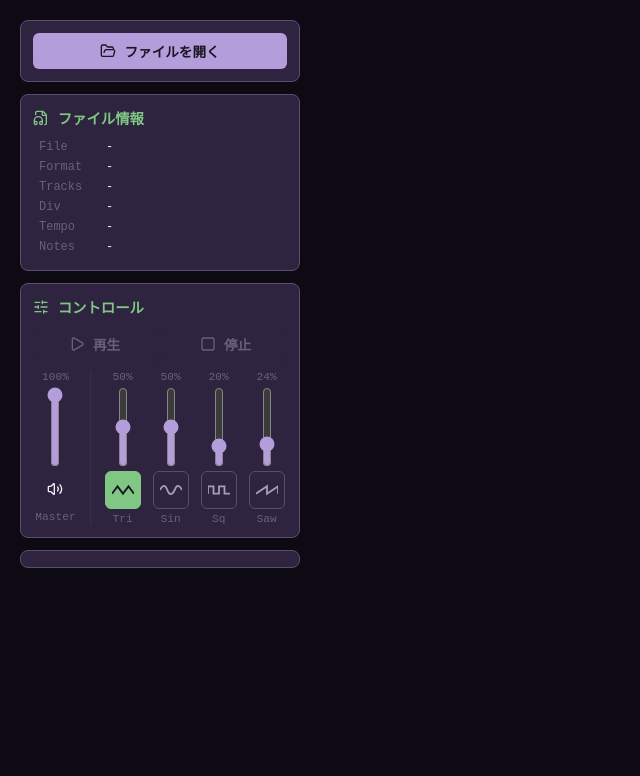
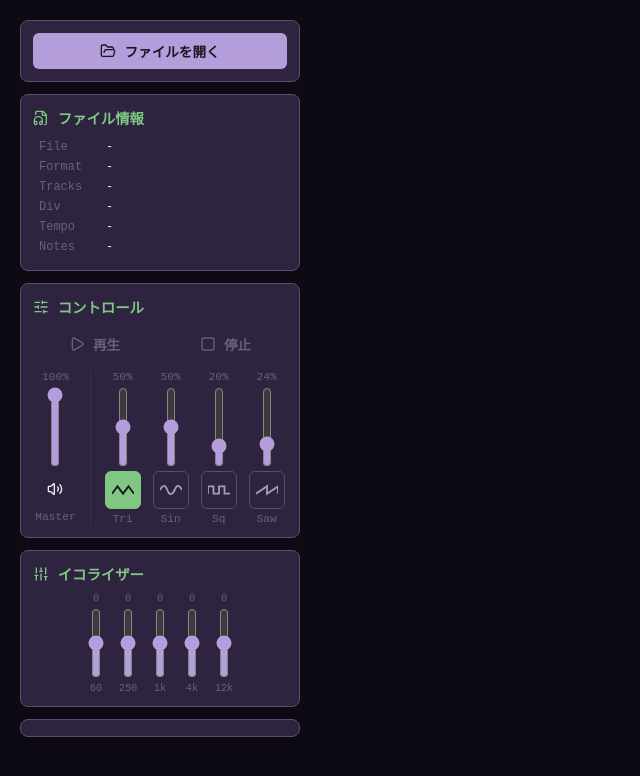
Before and after one commit to orleans-house/midi-parser, a website: page index.html in a window 1280 px wide. Shown: the whole page, without its empty margins (0-640 px from the left). Drawn offline with nearby package versions, Linux system fonts and the light colour scheme.

Commit message:
feat: 5バンドリアルタイムイコライザー (#16)

```diff
--- a/index.html
+++ b/index.html
@@ -73,6 +73,37 @@
         </div>
       </div>
 
+      <div class="panel-section">
+        <h3><i data-lucide="sliders-vertical"></i> イコライザー</h3>
+        <div id="eq-mixer">
+          <div class="eq-band" data-freq="60">
+            <span class="eq-val">0</span>
+            <input type="range" class="eq-slider" min="-12" max="12" value="0" orient="vertical">
+            <span class="eq-label">60</span>
+          </div>
+          <div class="eq-band" data-freq="250">
+            <span class="eq-val">0</span>
+            <input type="range" class="eq-slider" min="-12" max="12" value="0" orient="vertical">
+            <span class="eq-label">250</span>
+          </div>
+          <div class="eq-band" data-freq="1000">
+            <span class="eq-val">0</span>
+            <input type="range" class="eq-slider" min="-12" max="12" value="0" orient="vertical">
+            <span class="eq-label">1k</span>
+          </div>
+          <div class="eq-band" data-freq="4000">
+            <span class="eq-val">0</span>
+            <input type="range" class="eq-slider" min="-12" max="12" value="0" orient="vertical">
+            <span class="eq-label">4k</span>
+          </div>
+          <div class="eq-band" data-freq="12000">
+            <span class="eq-val">0</span>
+            <input type="range" class="eq-slider" min="-12" max="12" value="0" orient="vertical">
+            <span class="eq-label">12k</span>
+          </div>
+        </div>
+      </div>
+
       <div id="position-info" class="panel-section">
         <span id="position-display"></span>
       </div>
--- a/js/app.js
+++ b/js/app.js
@@ -181,6 +181,19 @@ btnPlay.addEventListener('click', () => {
 });
 btnStop.addEventListener('click', () => stopPlayback());
 
+// EQ スライダーイベント
+document.querySelectorAll('.eq-band').forEach((band, i) => {
+  const slider = band.querySelector('.eq-slider');
+  const valDisplay = band.querySelector('.eq-val');
+  slider.addEventListener('input', () => {
+    const val = Number(slider.value);
+    valDisplay.textContent = val > 0 ? `+${val}` : `${val}`;
+    if (window._eqFilters && window._eqFilters[i]) {
+      window._eqFilters[i].gain.value = val;
+    }
+  });
+});
+
 // Lucide アイコン初期化
 if (typeof lucide !== 'undefined') {
   lucide.createIcons();
--- a/js/audio-engine.js
+++ b/js/audio-engine.js
@@ -27,10 +27,31 @@ async function playNotes(notes, bpm, seekOffset = 0) {
   window._masterGain = masterGain;
 
   // マスター合成波用AnalyserNode
+  // EQ フィルターチェーン
+  const eqBands = document.querySelectorAll('.eq-band');
+  const eqFilters = [];
+  eqBands.forEach((band, i) => {
+    const freq = Number(band.dataset.freq);
+    const filter = audioCtx.createBiquadFilter();
+    filter.type = i === 0 ? 'lowshelf' : i === eqBands.length - 1 ? 'highshelf' : 'peaking';
+    filter.frequency.value = freq;
+    filter.gain.value = Number(band.querySelector('.eq-slider').value);
+    if (filter.type === 'peaking') filter.Q.value = 1.4;
+    eqFilters.push(filter);
+  });
+
+  // masterGain → EQ chain → analyser → destination
+  let prevNode = masterGain;
+  for (const filter of eqFilters) {
+    prevNode.connect(filter);
+    prevNode = filter;
+  }
+
   const masterAnalyser = audioCtx.createAnalyser();
   masterAnalyser.fftSize = 2048;
-  masterGain.connect(masterAnalyser);
+  prevNode.connect(masterAnalyser);
   masterAnalyser.connect(audioCtx.destination);
+  window._eqFilters = eqFilters;
   window._masterAnalyser = masterAnalyser;
 
   // チャンネルごとのオーディオノード作成
--- a/style.css
+++ b/style.css
@@ -278,6 +278,43 @@ h3 svg,
   gap: 12px;
 }
 
+/* ===== イコライザー ===== */
+#eq-mixer {
+  display: flex;
+  justify-content: center;
+  gap: 8px;
+  margin-top: 8px;
+}
+
+.eq-band {
+  display: flex;
+  flex-direction: column;
+  align-items: center;
+  gap: 4px;
+}
+
+.eq-val {
+  color: var(--text-muted);
+  font-size: 0.65rem;
+  min-width: 24px;
+  text-align: center;
+}
+
+.eq-slider {
+  writing-mode: vertical-lr;
+  direction: rtl;
+  appearance: slider-vertical;
+  width: 20px;
+  height: 70px;
+  accent-color: var(--accent-purple);
+  cursor: pointer;
+}
+
+.eq-label {
+  color: var(--text-muted);
+  font-size: 0.65rem;
+}
+
 /* ===== ボタン共通 ===== */
 button {
   background: var(--accent-purple);
```
